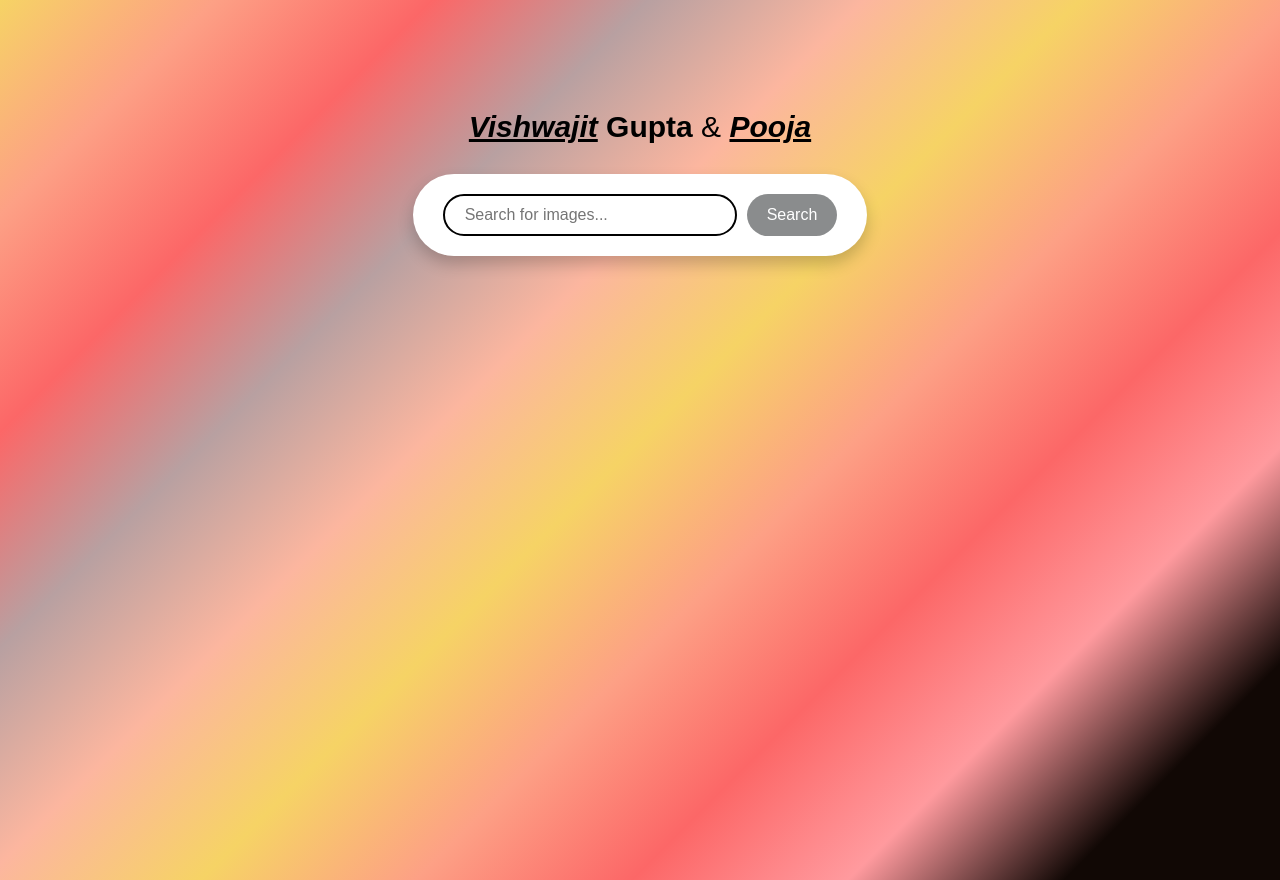
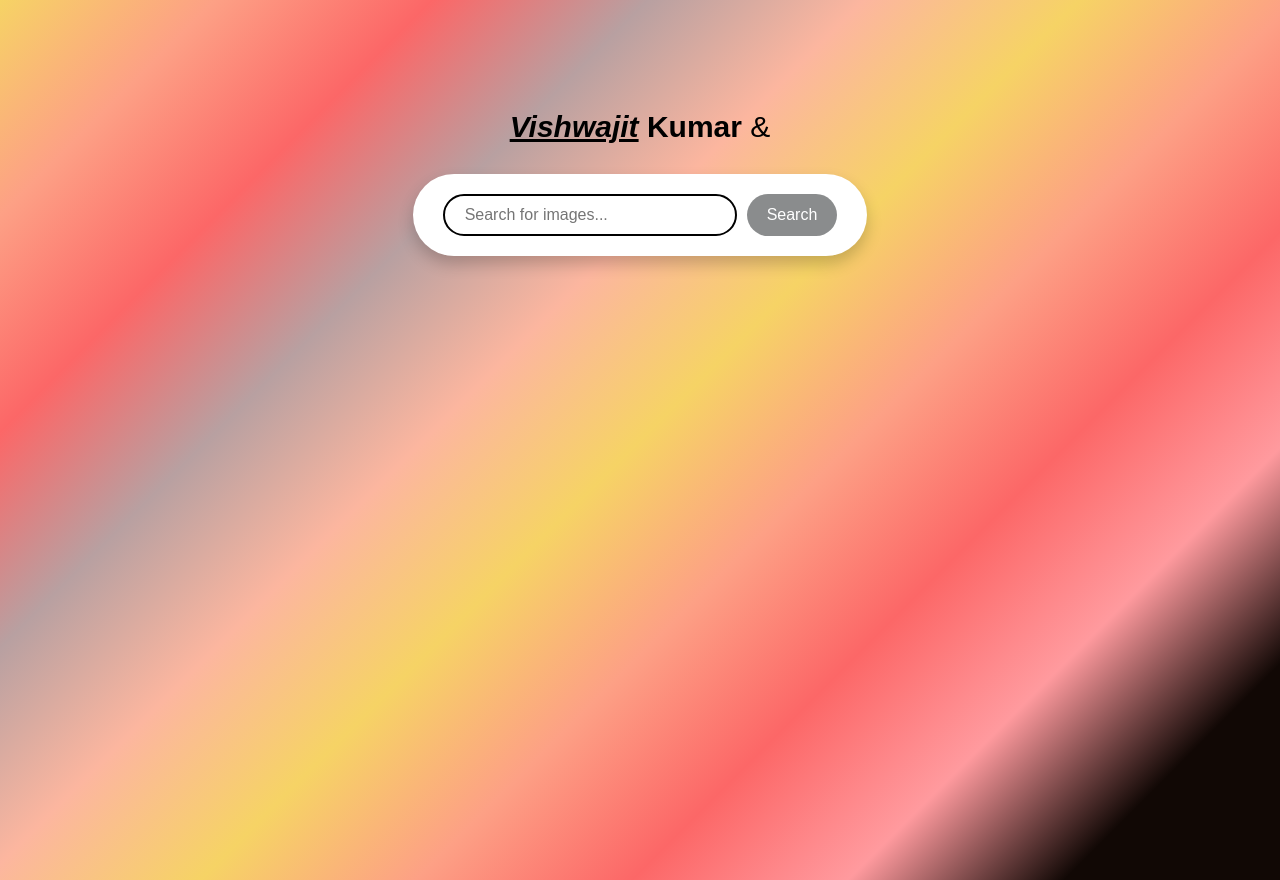
Before and after one commit to Vishwajeet1112/photo-search, a plain HTML site: page index.html in a window 1280 px wide. Drawn offline with Linux system fonts and the light colour scheme.

Commit message:
Update index.html

```diff
--- a/index.html
+++ b/index.html
@@ -7,7 +7,7 @@
   <link rel="stylesheet" href="style.css">
 </head>
 <body>
-    <p class="custom-text"><strong><i> <u> Vishwajit</u><b> </i>Gupta</b></strong> & <strong><i> <u> Pooja</u><b> </i></b></strong></p>
+    <p class="custom-text"><strong><i> <u> Vishwajit</u><b> </i>Kumar</b></strong> & <strong><i> <u></u><b> </i></b></strong></p>
   <div class="search-container">
     <input type="text" id="search-input" placeholder="Search for images...">
     <button id="search-button">Search</button>
```
